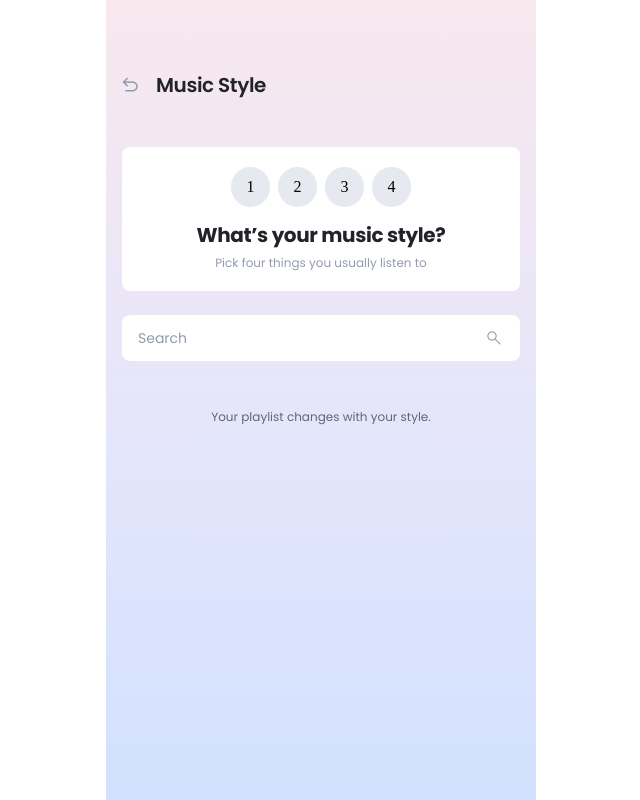
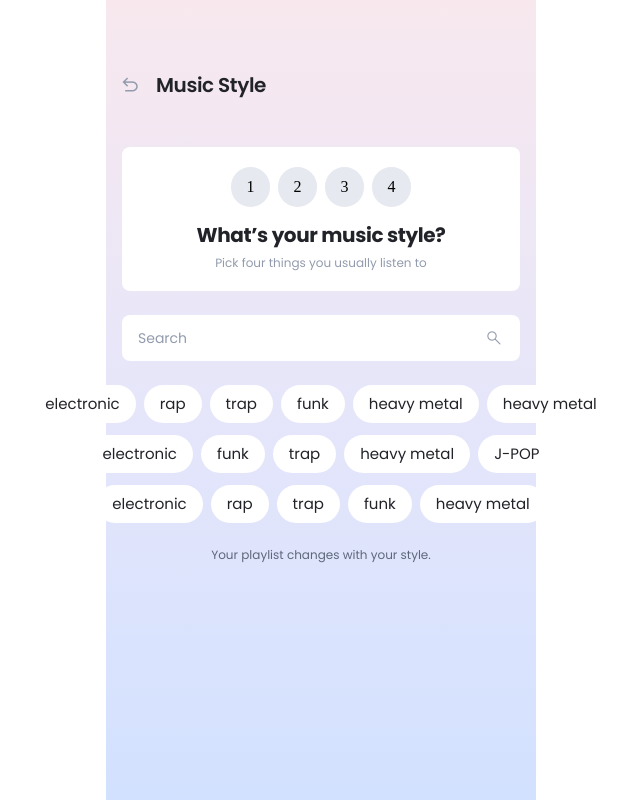
Before and after one commit to DAON-SJSU/layered.frontend, a React (Vite) app: page /choicePreference in a window 1280 px wide. Shown: the whole page, without its empty margins (319-959 px from the left). Built offline with nearby package versions, Linux system fonts and the light colour scheme.

Commit message:
feat :: TypeBox 추가

```diff
--- a/src/components/musicType/index.tsx
+++ b/src/components/musicType/index.tsx
@@ -1,11 +1,15 @@
 import * as _ from './style';
 
-const musicType = () => {
+interface MusicTypeProps{
+    music : String;
+}
+
+const MusicType = ({ music } : MusicTypeProps) => {
     return (
         <_.TypeContainer>
-            <_.TypeText>electronic</_.TypeText>
+            <_.TypeText>{music}</_.TypeText>
         </_.TypeContainer>
     );
 }
 
-export default musicType;
+export default MusicType;
--- a/src/components/musicType/style.ts
+++ b/src/components/musicType/style.ts
@@ -6,6 +6,9 @@ export const TypeContainer = styled.div`
     padding: var(--Gap-8) var(--Gap-16);
     justify-content: center;
     align-items: center;
+    border-radius: var(--Radius-Max);
+    background: var(--Surface-Surface-10);
+    flex-shrink: 0;
 `
 
 export const TypeText = styled.p`
--- a/src/pages/choicePreference/index.tsx
+++ b/src/pages/choicePreference/index.tsx
@@ -1,4 +1,5 @@
 import HeaderBar from '../../components/headerBar/index';
+import MusicType from '../../components/musicType';
 import * as _ from './style';
 
 const ChoicePreference = () => {
@@ -25,7 +26,26 @@ const ChoicePreference = () => {
                 </_.SearchBar>
                 <_.TypeBox>
                     <_.TypeLine>
-
+                        <MusicType music={"electronic"}></MusicType>
+                        <MusicType music={"rap"}></MusicType>
+                        <MusicType music={"trap"}></MusicType>
+                        <MusicType music={"funk"}></MusicType>
+                        <MusicType music={"heavy metal"}></MusicType>
+                        <MusicType music={"heavy metal"}></MusicType>
+                    </_.TypeLine>
+                    <_.TypeLine>
+                        <MusicType music={"electronic"}></MusicType>
+                        <MusicType music={"funk"}></MusicType>
+                        <MusicType music={"trap"}></MusicType>
+                        <MusicType music={"heavy metal"}></MusicType>
+                        <MusicType music={"J-POP"}></MusicType>
+                    </_.TypeLine>
+                    <_.TypeLine>
+                        <MusicType music={"electronic"}></MusicType>
+                        <MusicType music={"rap"}></MusicType>
+                        <MusicType music={"trap"}></MusicType>
+                        <MusicType music={"funk"}></MusicType>
+                        <MusicType music={"heavy metal"}></MusicType>
                     </_.TypeLine>
                 </_.TypeBox>
                 <_.SubText>Your playlist changes with your style.</_.SubText>
--- a/src/pages/choicePreference/style.ts
+++ b/src/pages/choicePreference/style.ts
@@ -122,11 +122,20 @@ export const TypeBox = styled.div`
     justify-content: center;
     align-items: center;
     gap: var(--Gap-12);
+    overflow-x: visible;
 `
 
 export const TypeLine = styled.div`
     display: flex;
-    justify-content: center;
+    justify-content: flex-start;s
     align-items: center;
     gap: var(--Gap-8);
+    overflow-x: auto;
+    white-space: nowrap;
+    scrollbar-width: none;
+    -ms-overflow-style: none;
+
+    &::-webkit-scrollbar {
+        display: none;
+    }
 `
```
